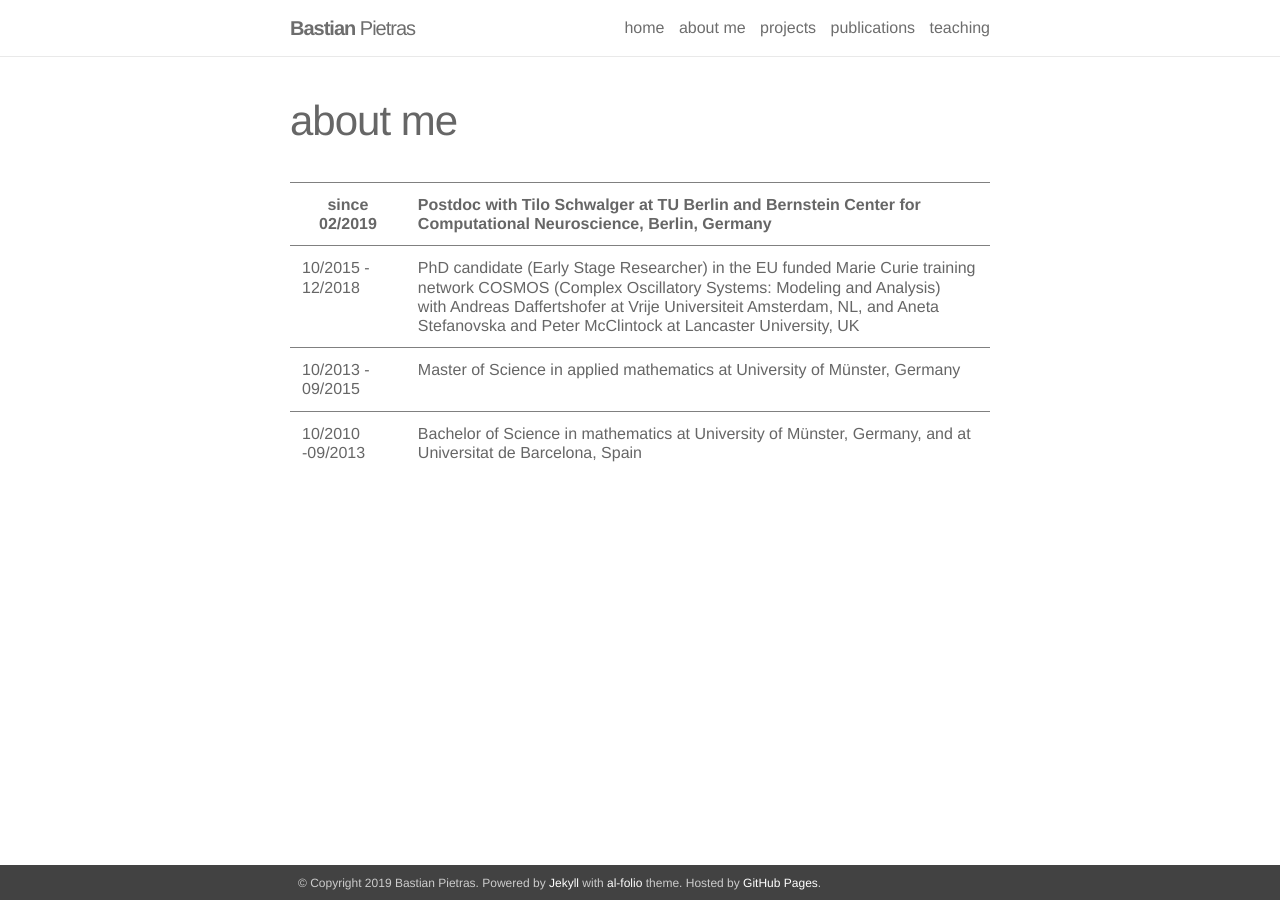
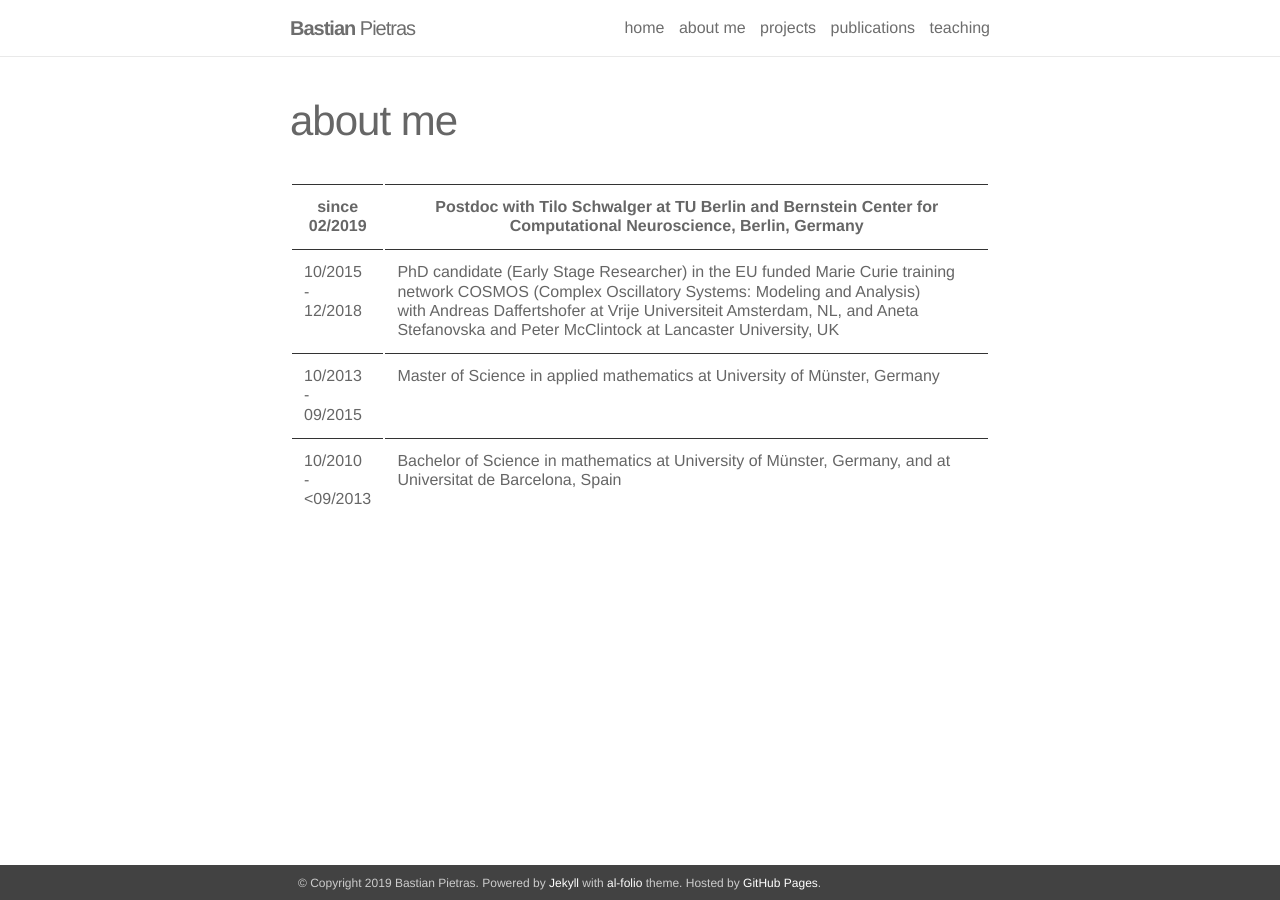
Before and after one commit to BastianPietras/bastianpietras.github.io, a Jekyll site: the page built from _pages/about_me.md, in a window 1280 px wide. Built offline with Jekyll 4.4.1, drawn with Linux system fonts in a browser that asks for light colours; some of the changed lines change nothing that is shown.

Commit message:
Update about_me.md

```diff
--- a/_pages/about_me.md
+++ b/_pages/about_me.md
@@ -4,26 +4,22 @@ permalink: /about_me/
 title: about me
 ---
 
-<style type="text/css">
-.tg  {border-collapse:collapse;border-spacing:0;}
-.tg .tg-c3ow{border-color:inherit;text-align:center;vertical-align:top}
-.tg .tg-0pky{border-color:inherit;text-align:left;vertical-align:top}
-</style>
+
 <table class="tg">
   <tr>
-    <th class="tg-c3ow">since<br>02/2019</th>
-    <th class="tg-0pky">Postdoc with Tilo Schwalger at TU Berlin and Bernstein Center for Computational Neuroscience, Berlin, Germany</th>
+    <th>since<br/>02/2019</th>
+    <th>Postdoc with Tilo Schwalger at TU Berlin and Bernstein Center for Computational Neuroscience, Berlin, Germany</th>
   </tr>
   <tr>
-    <td class="tg-0pky">10/2015 -<br>12/2018</td>
-    <td class="tg-0pky">PhD candidate (Early Stage Researcher) in the EU funded Marie Curie training network COSMOS (Complex Oscillatory Systems: Modeling and Analysis)<br>with Andreas Daffertshofer at Vrije Universiteit Amsterdam, NL, and Aneta Stefanovska and Peter McClintock at Lancaster University, UK</td>
+    <td>10/2015 -<br/>12/2018</td>
+    <td>PhD candidate (Early Stage Researcher) in the EU funded Marie Curie training network COSMOS (Complex Oscillatory Systems: Modeling and Analysis)<br>with Andreas Daffertshofer at Vrije Universiteit Amsterdam, NL, and Aneta Stefanovska and Peter McClintock at Lancaster University, UK</td>
   </tr>
   <tr>
-    <td class="tg-0pky">10/2013 -<br>09/2015</td>
-    <td class="tg-0pky">Master of Science in applied mathematics at University of Münster, Germany</td>
+    <td>10/2013 -<br/>09/2015</td>
+    <td>Master of Science in applied mathematics at University of Münster, Germany</td>
   </tr>
   <tr>
-    <td class="tg-0pky">10/2010 -09/2013</td>
-    <td class="tg-0pky">Bachelor of Science in mathematics at University of Münster, Germany, and at Universitat de Barcelona, Spain</td>
+    <td>10/2010 -<br/> <09/2013</td>
+    <td>Bachelor of Science in mathematics at University of Münster, Germany, and at Universitat de Barcelona, Spain</td>
   </tr>
 </table>
```
